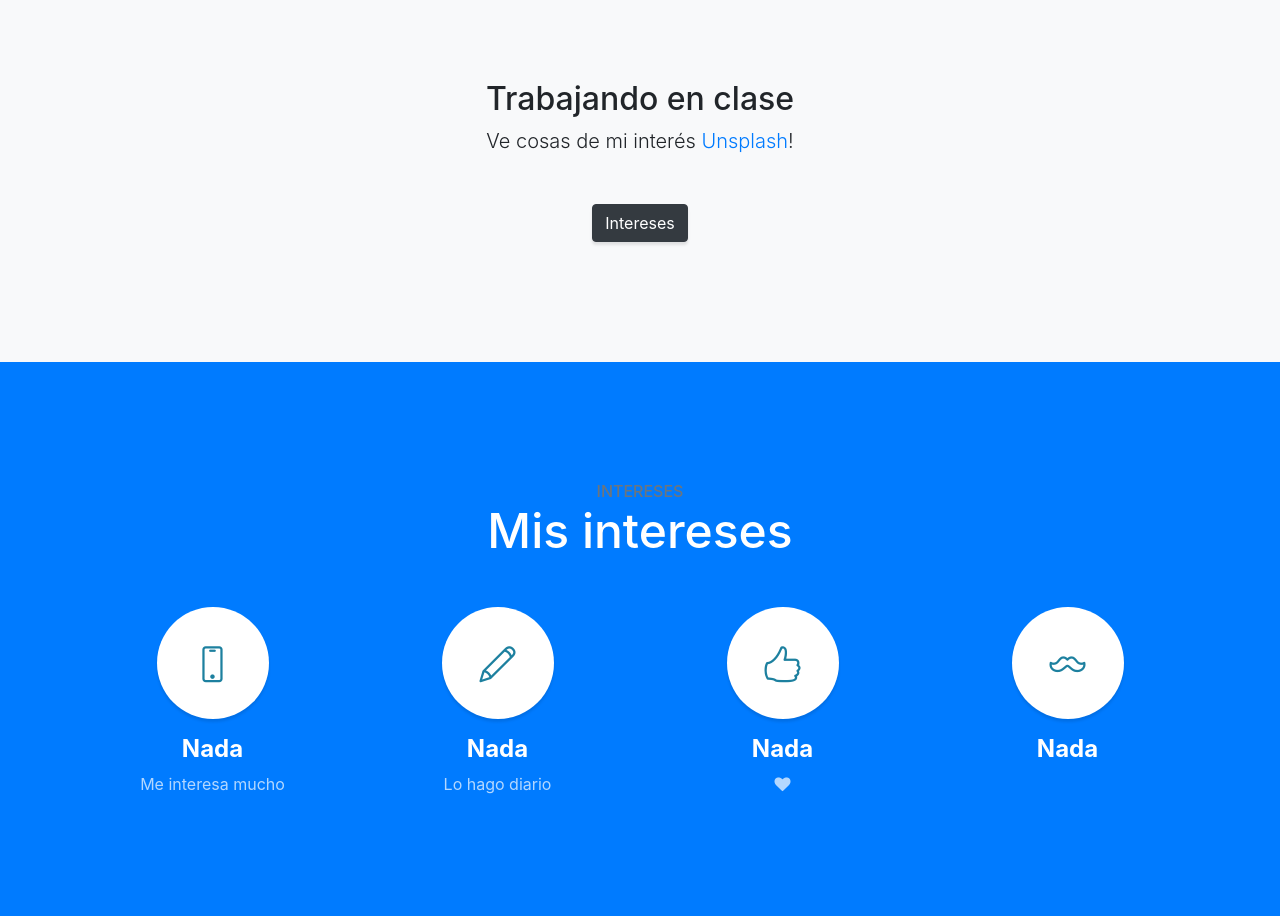
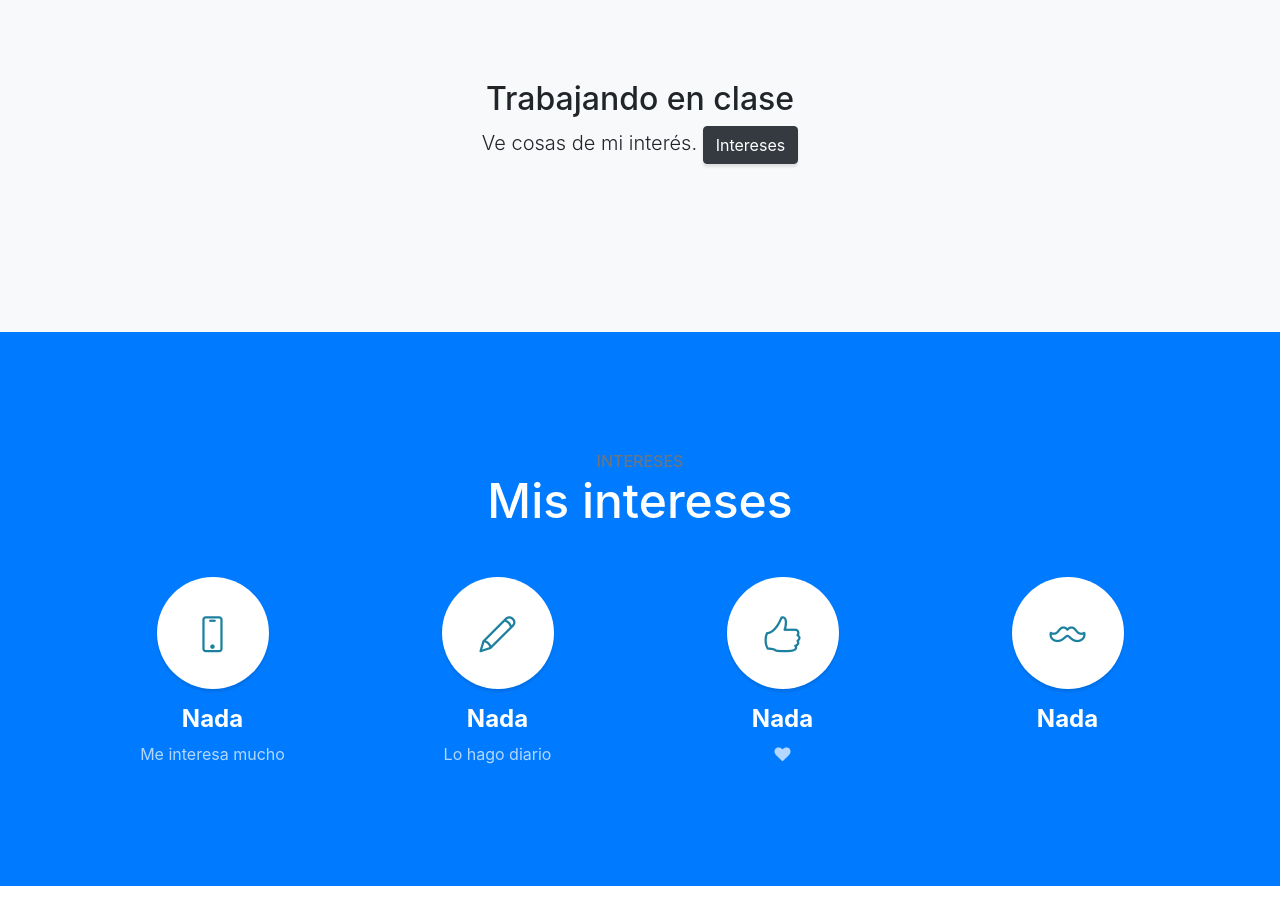
Before and after one commit to sz1111111111111111111/portafolio, a website with bundled scripts: page index.html in a window 1280 px wide. Shown: the part 840-1763 px from the top of the page. Built offline with nearby package versions, Linux system fonts and the light colour scheme; files whose address does not match are found by name.

Commit message:
Update index.html

```diff
--- a/index.html
+++ b/index.html
@@ -69,8 +69,7 @@
         <div class="row">
           <div class="col-lg-10 mx-auto">
             <h2>Trabajando en clase</h2>
-            <p class="lead mb-5">Ve cosas de mi interés
-              <a href="https://unsplash.com/">Unsplash</a>!</p>
+            <p class="lead mb-5">Ve cosas de mi interés.
             <a class="btn btn-dark btn-xl js-scroll-trigger" href="#services">Intereses</a>
           </div>
         </div>
```
